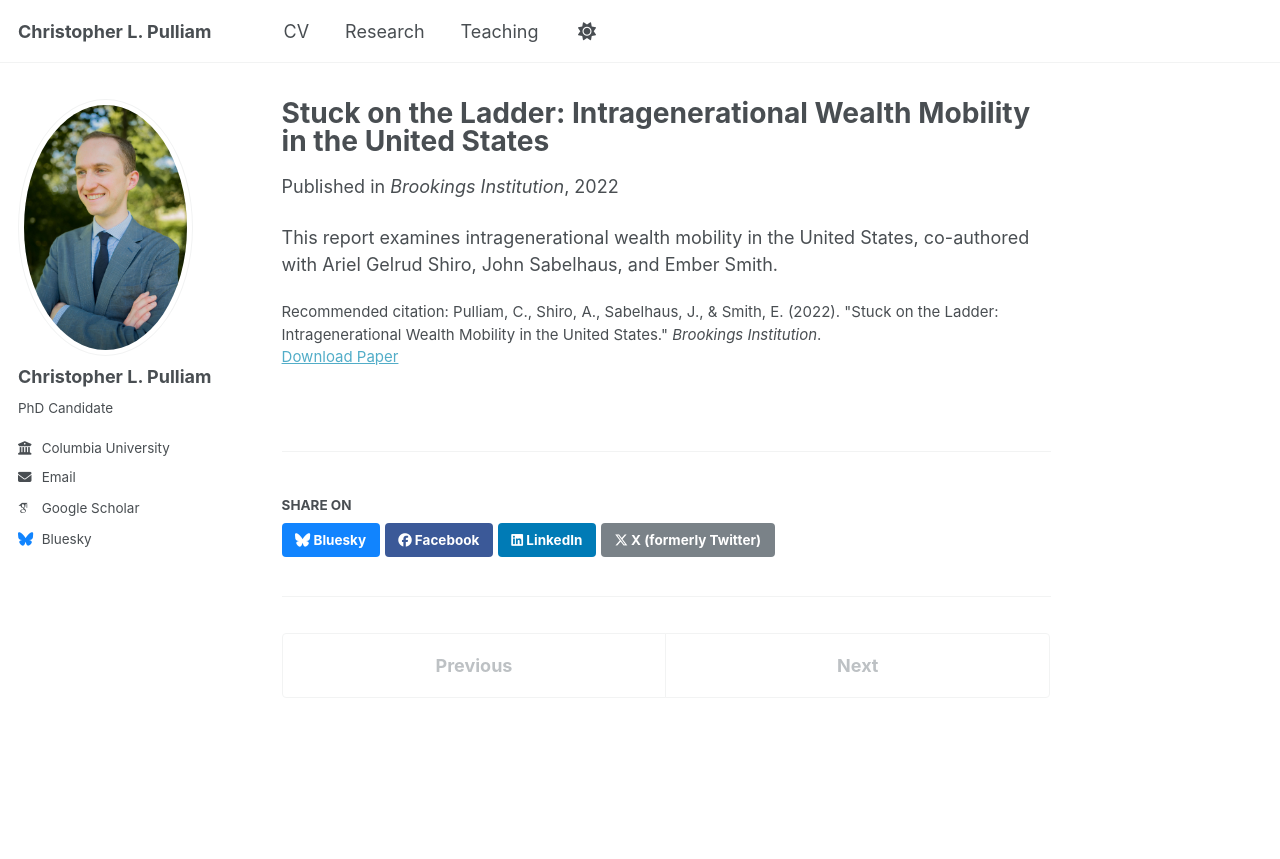
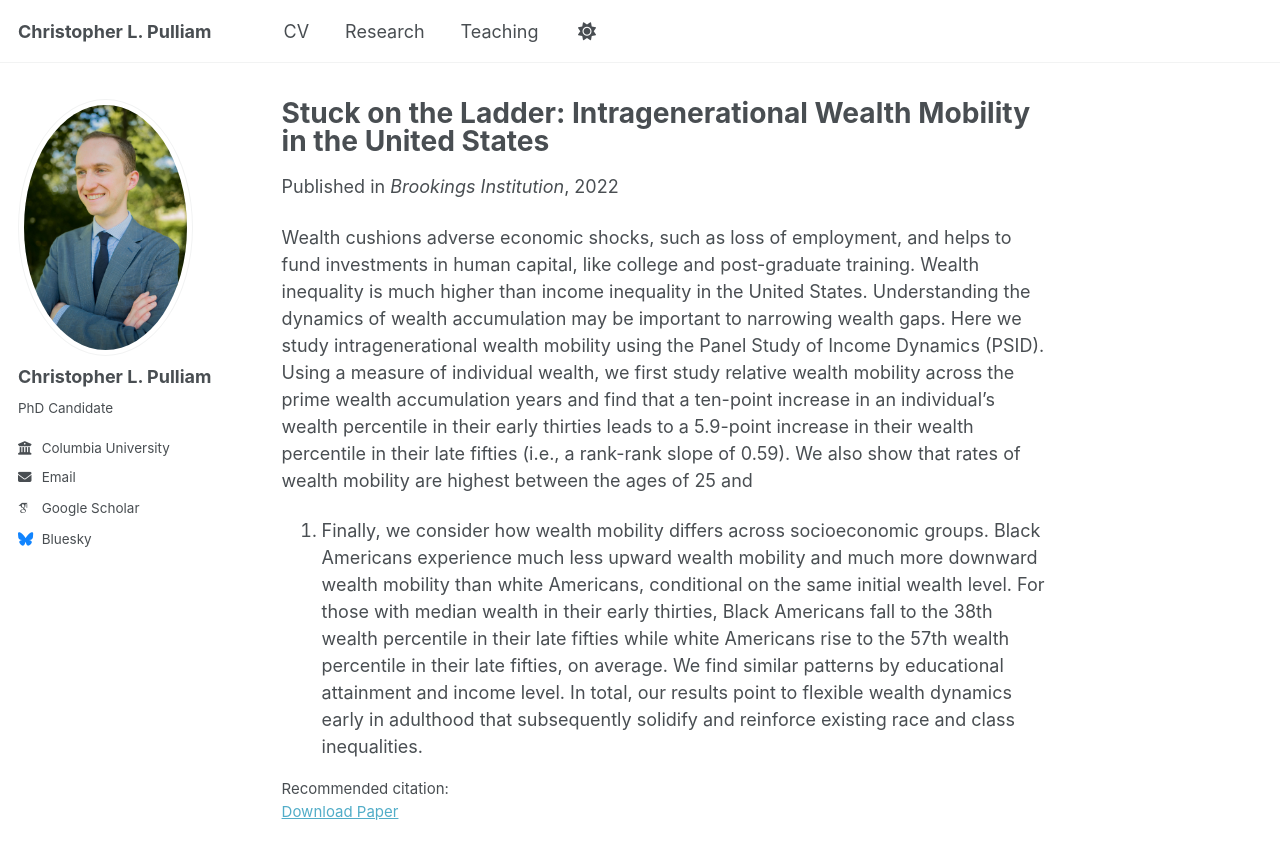
Before and after one commit to christopher-pulliam/christopher-pulliam.github.io, a Jekyll site: the page built from _publications/2022_stuck_on_ladder.md, in a window 1280 px wide and 900 px high. Shown: the top 859 px of the window. Built offline with Jekyll 4.4.1, drawn with Linux system fonts in a browser that asks for light colours; some web fonts are replaced; a script that is not in the unit is left out.

Commit message:
Update 2022_stuck_on_ladder.md

```diff
--- a/_publications/2022_stuck_on_ladder.md
+++ b/_publications/2022_stuck_on_ladder.md
@@ -6,8 +6,22 @@ permalink: /publication/2022-stuck-on-the-ladder
 excerpt: 'Analysis of intragenerational wealth mobility in the U.S.'
 date: 2022-01-01
 venue: 'Brookings Institution'
-paperurl: 'URL_TO_REPORT'
-citation: 'Pulliam, C., Shiro, A., Sabelhaus, J., & Smith, E. (2022). "Stuck on the Ladder: Intragenerational Wealth Mobility in the United States." <i>Brookings Institution</i>.'
+paperurl: 'https://www.brookings.edu/wp-content/uploads/2022/06/2022_FMCI_IntragenerationalWealthMobility_FINAL.pdf'
+citation: ''
 ---
 
-This report examines intragenerational wealth mobility in the United States, co-authored with Ariel Gelrud Shiro, John Sabelhaus, and Ember Smith.
+Wealth cushions adverse economic shocks, such as loss of employment, and helps to fund
+investments in human capital, like college and post-graduate training. Wealth inequality is
+much higher than income inequality in the United States. Understanding the dynamics of
+wealth accumulation may be important to narrowing wealth gaps. Here we study intragenerational wealth mobility using the Panel Study of Income Dynamics (PSID). Using a measure of
+individual wealth, we first study relative wealth mobility across the prime wealth accumulation
+years and find that a ten-point increase in an individual’s wealth percentile in their early thirties
+leads to a 5.9-point increase in their wealth percentile in their late fifties (i.e., a rank-rank slope
+of 0.59). We also show that rates of wealth mobility are highest between the ages of 25 and
+35. Finally, we consider how wealth mobility differs across socioeconomic groups. Black
+Americans experience much less upward wealth mobility and much more downward wealth
+mobility than white Americans, conditional on the same initial wealth level. For those with median wealth in their early thirties, Black Americans fall to the 38th wealth percentile in their late
+fifties while white Americans rise to the 57th wealth percentile in their late fifties, on average.
+We find similar patterns by educational attainment and income level. In total, our results point
+to flexible wealth dynamics early in adulthood that subsequently solidify and reinforce existing
+race and class inequalities.
```
